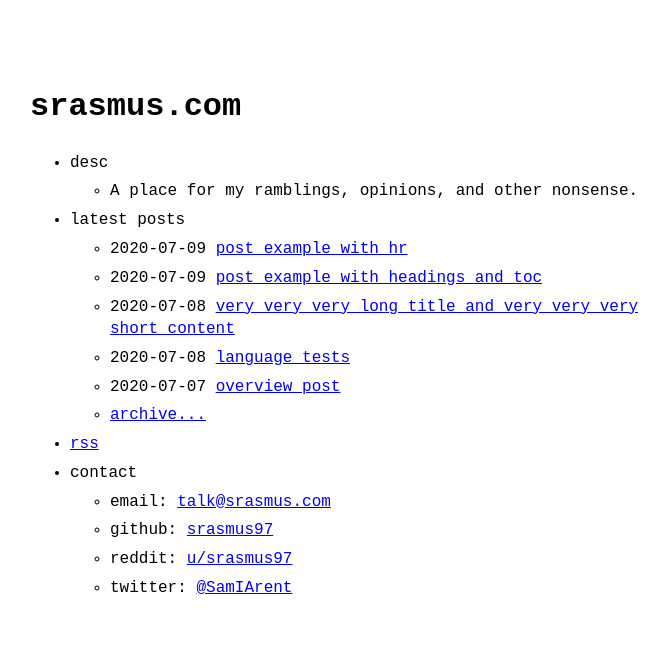
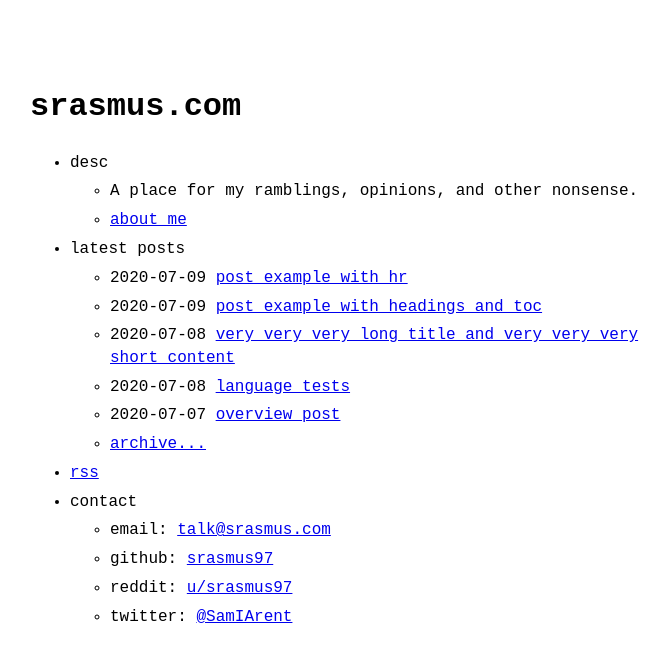
Before and after one commit to srasmus/srasmus97.github.io, a Jekyll site: the page built from index.md, in a window 1280 px wide. Shown: the top 662 px of the page, without its empty margins (290-960 px from the left). Built offline with Jekyll 4.4.1, drawn with Linux system fonts in a browser that asks for light colours.

Commit message:
Added about page

```diff
--- a/_data/menu.yml
+++ b/_data/menu.yml
@@ -5,6 +5,8 @@ entries:
   - title: desc
     entries:
       - title: A place for my ramblings, opinions, and other nonsense.
+      - title: about me
+        url: about.html
 
   - title: latest posts
     post_list:
```
Also changed, not shown: assets/images/me.png (added), assets/images/paranormalinvestigator.jpg (added).
